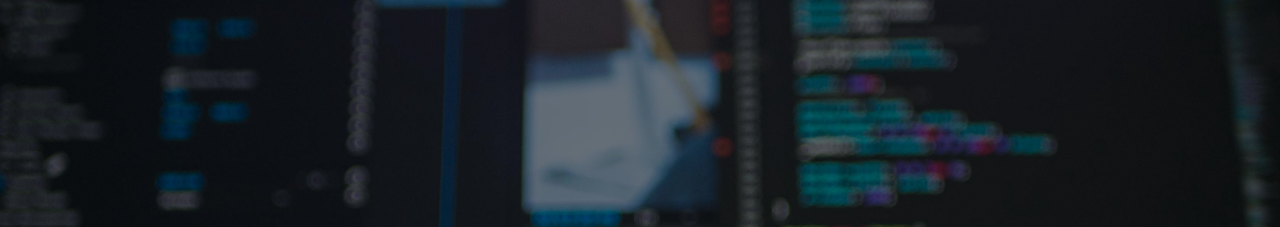
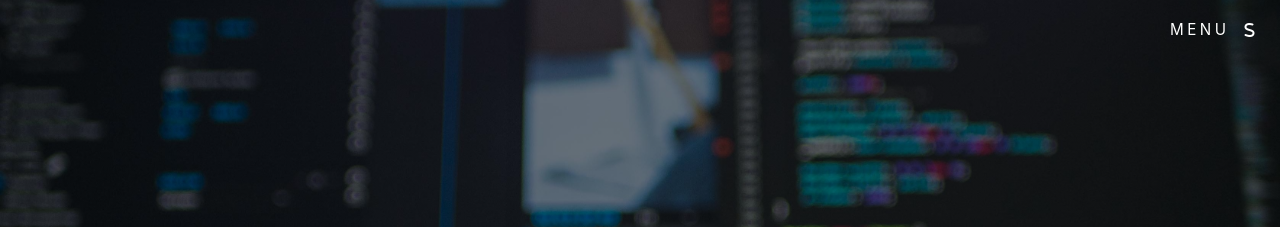
Before and after one commit to udykas/portfolio, a React (Create React App) app: page / in a window 1280 px wide. Shown: the top 227 px of the page. Built offline with nearby package versions, Linux system fonts and the light colour scheme.

Commit message:
added font awesome, added menu icon to header

```diff
--- a/public/index.html
+++ b/public/index.html
@@ -3,6 +3,7 @@
   <head>
     <meta charset="utf-8" />
     <link rel="icon" href="%PUBLIC_URL%/favicon.ico" />
+    <script src="https://kit.fontawesome.com/77d29492a3.js" crossorigin="anonymous"></script>
     <meta name="viewport" content="width=device-width, initial-scale=1" />
     <meta name="theme-color" content="#000000" />
     <meta
@@ -24,7 +25,7 @@
       work correctly both with client-side routing and a non-root public URL.
       Learn how to configure a non-root public URL by running `npm run build`.
     -->
-    <title>React App</title>
+    <title>Alex Dykas</title>
   </head>
   <body>
     <noscript>You need to enable JavaScript to run this app.</noscript>
--- a/src/App.css
+++ b/src/App.css
@@ -11,6 +11,26 @@
   justify-content: center;
   font-size: calc(10px + 2vmin);
   color: white;
+}
+
+.header{
+  width: 98%;
+  display: flex;
+  justify-content: flex-end;
+  align-items: center;
+}
+
+.header span {
+  padding-right: 15px;
+  letter-spacing: 0.225em;
+  font-size: 0.95em;
+}
+
+.menu {
+  z-index: 5;
+  position: fixed;
+  color: white;
+  top: 20px;
 }
 
 .landing-page-img {
--- a/src/App.js
+++ b/src/App.js
@@ -4,7 +4,10 @@ import './App.css';
 function App() {
   return (
     <div className="App">
-      <header></header>
+      <header className="header menu">
+        <span>MENU</span>
+        <i class="fas fa-bars fa-s"></i>
+      </header>
       <div className="App-header">
         <div className="landing-page-img"></div>
         <div className="landing-page-text">
@@ -14,6 +17,9 @@ function App() {
           <p className="occupation">FULLSTACK WEB DEVELOPER <br/> & <br/> SOFTWARE ENGINEER</p>
         </div>
       </div>
+      {/* <div>
+        <h2>About</h2>
+      </div> */}
     </div>
   );
 }
```
